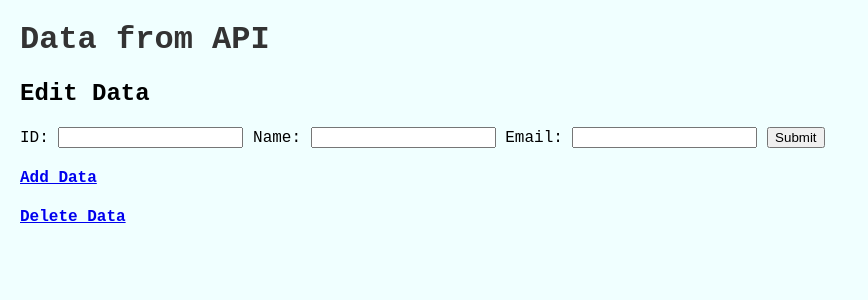
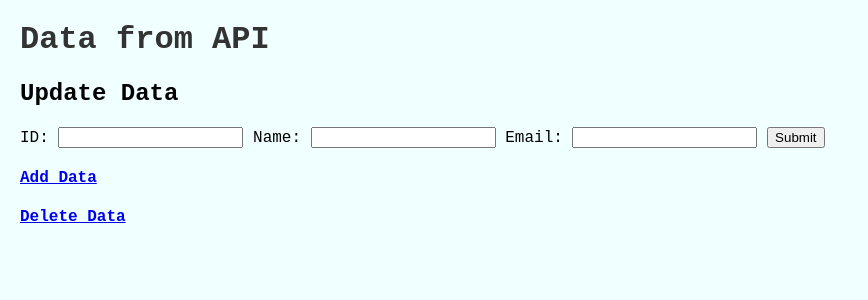
Before and after one commit to aaronhmiller/chatgpt-webapp, a Flask app: page / in a window 1280 px wide. Shown: the top 300 px of the page, without its empty margins (0-868 px from the left). Run offline with Flask 3, Linux system fonts and the light colour scheme; data that the repository does not hold is empty; some libraries are stand-ins or nearby versions.

Commit message:
use update instead of edit for consistency

```diff
--- a/templates/update.html
+++ b/templates/update.html
@@ -12,7 +12,7 @@
     <!-- Display data -->
     <div id="data-container"></div>
 
-    <h2>Edit Data</h2>
+    <h2>Update Data</h2>
 
     <!-- Form for editing data -->
     <form id="edit-form">
```
